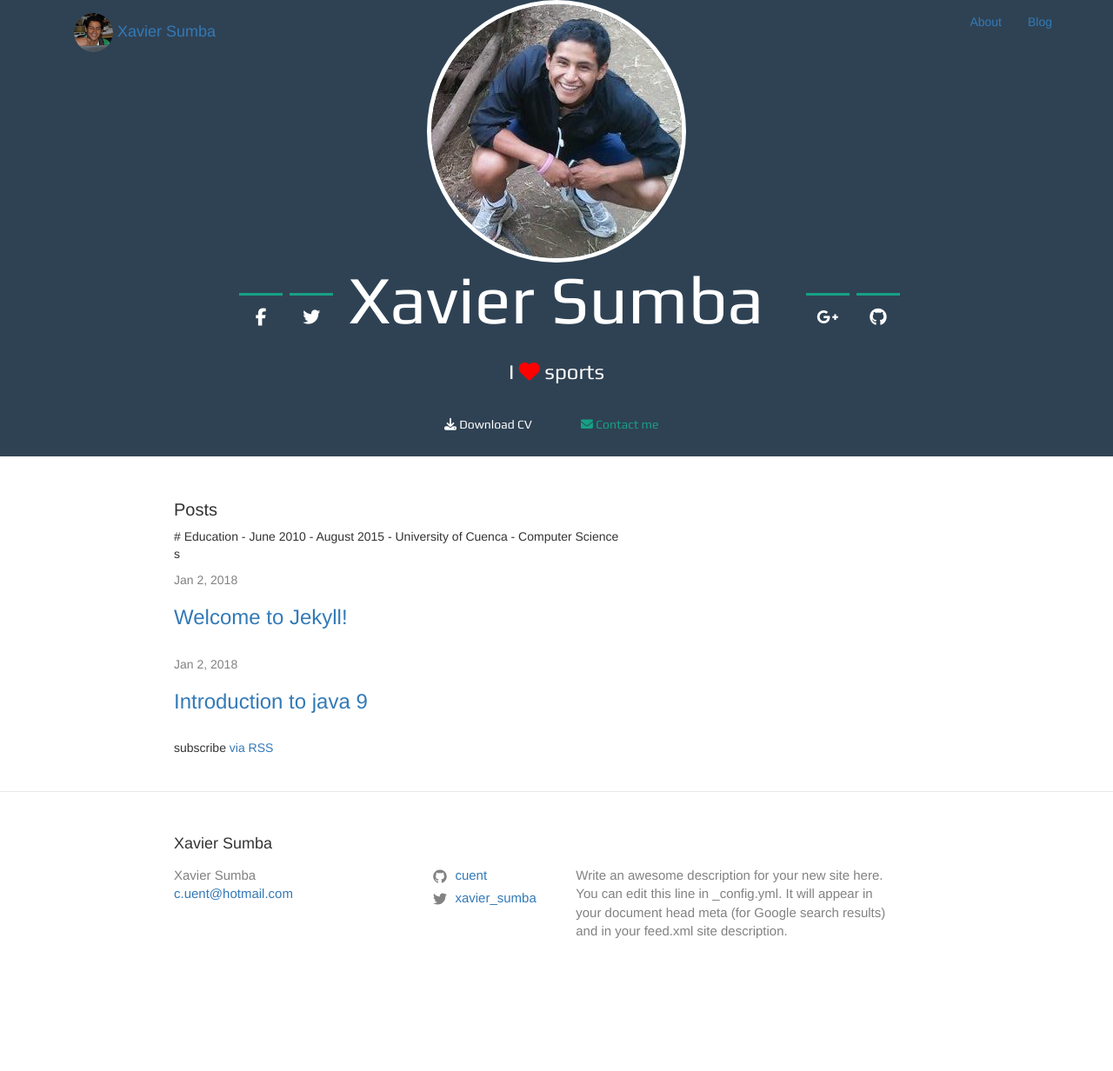
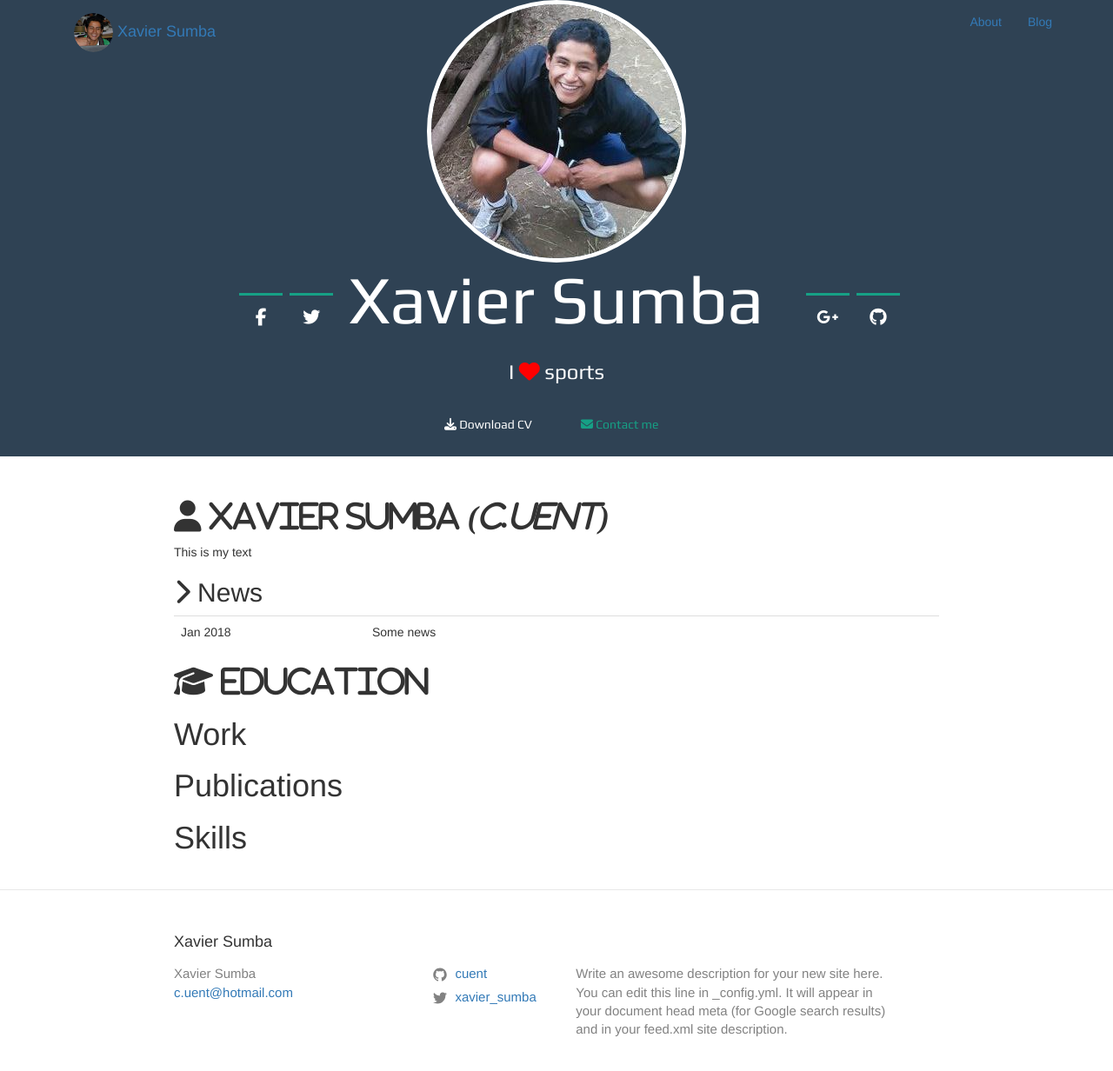
Before and after one commit to cuent/cuent.github.io, a Jekyll site: the page built from index.md, in a window 1280 px wide and 1250 px high. Shown: the top 1232 px of the window at 87% size. Built offline with Jekyll 4.4.1, drawn with Linux system fonts in a browser that asks for light colours; nearby versions of some CDN libraries.

Commit message:
add some structure

```diff
--- /dev/null
+++ b/_includes/cv.markdown
@@ -0,0 +1,5 @@
+{% include cv/about.markdown %}
+{% include cv/news.markdown %}
+{% include cv/work.markdown %}
+{% include cv/publications.markdown %}
+{% include cv/skills.markdown %}
--- /dev/null
+++ b/_includes/cv/about.markdown
@@ -0,0 +1,2 @@
+<h1 class="text-format"><i class="fa fa-user"> Xavier Sumba <em>(c.uent)</em></i></h1>
+This is my text
--- a/_includes/cv/education.md
+++ /dev/null
@@ -1,5 +0,0 @@
-# Education
-
-- June 2010 - August 2015
-  - University of Cuenca
-    - Computer Science
--- /dev/null
+++ b/_includes/cv/news.markdown
@@ -0,0 +1,8 @@
+## <i class="fa fa-chevron-right"></i> News
+<table class="table table-hover">
+<tr>
+  <td class='col-md-3'>Jan 2018</td>
+  <td>Some news</td>
+</tr>
+</table>
+<h1 class="text-format"><i class="fa fa-graduation-cap"> Education</i></h1>
--- /dev/null
+++ b/_includes/cv/publications.markdown
@@ -0,0 +1 @@
+# Publications
--- /dev/null
+++ b/_includes/cv/skills.markdown
@@ -0,0 +1 @@
+# Skills
--- /dev/null
+++ b/_includes/cv/work.markdown
@@ -0,0 +1 @@
+# Work
--- /dev/null
+++ b/_layouts/base.html
@@ -0,0 +1,14 @@
+<!DOCTYPE html>
+<html lang="{{ page.lang | default: site.lang | default: "en" }}">
+
+  {% include head.html %}
+
+  <body>
+
+    {% include navigation.html %}
+    {{ content }}
+    {% include footer.html %}
+
+  </body>
+
+</html>
--- a/_layouts/home.html
+++ b/_layouts/home.html
@@ -1,45 +1,13 @@
-<!DOCTYPE html>
-<html lang="{{ page.lang | default: site.lang | default: "en" }}">
+---
+layout: base
+---
 
-  {% include head.html %}
 
-  <body>
-
-    {% include navigation.html %}
 {% include header.html %}
-
 <main class="page-content" aria-label="Content">
   <div class="wrapper">
     <div class="home">
-
-          <h1 class="page-heading">Posts</h1>
-
-          {% include cv/education.md %}
-          {% include cv/work.md %}
-
       {{ content }}
-
-          <ul class="post-list">
-            {% for post in site.posts %}
-              <li>
-                {% assign date_format = site.minima.date_format | default: "%b %-d, %Y" %}
-                <span class="post-meta">{{ post.date | date: date_format }}</span>
-
-                <h2>
-                  <a class="post-link" href="{{ post.url | relative_url }}">{{ post.title | escape }}</a>
-                </h2>
-              </li>
-            {% endfor %}
-          </ul>
-
-          <p class="rss-subscribe">subscribe <a href="{{ "/feed.xml" | relative_url }}">via RSS</a></p>
-
     </div>
   </div>
 </main>
-
-    {% include footer.html %}
-
-  </body>
-
-</html>
--- a/index.md
+++ b/index.md
@@ -1,4 +1,6 @@
 ---
 layout: home
 ---
-s
+
+<!-- <h1 class="page-heading">Welcome to my CV</h1> -->
+{% include cv.markdown %}
```
Also changed, not shown: _curriculum/work.markdown (added, +25 -0 lines), _layouts/default.html (+8 -20 lines), pages/blog.html (+13 -0 lines), _includes/cv/work.md (deleted). Lines whose indentation alone changed are shown as unchanged.
